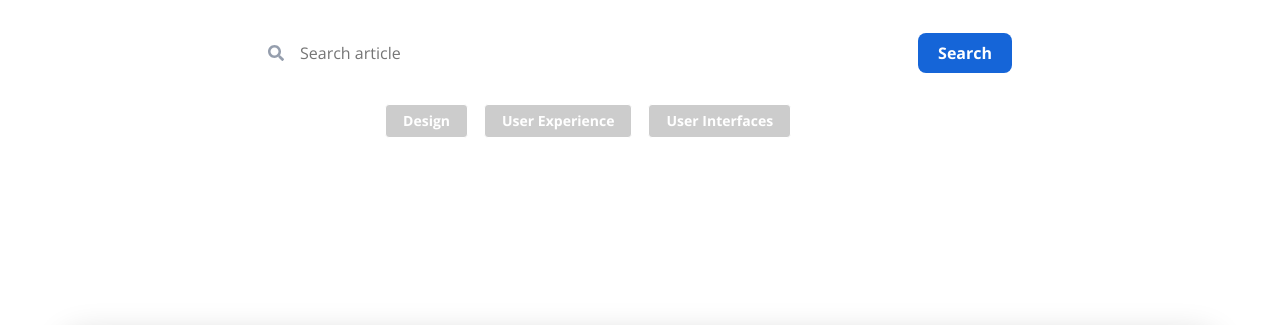
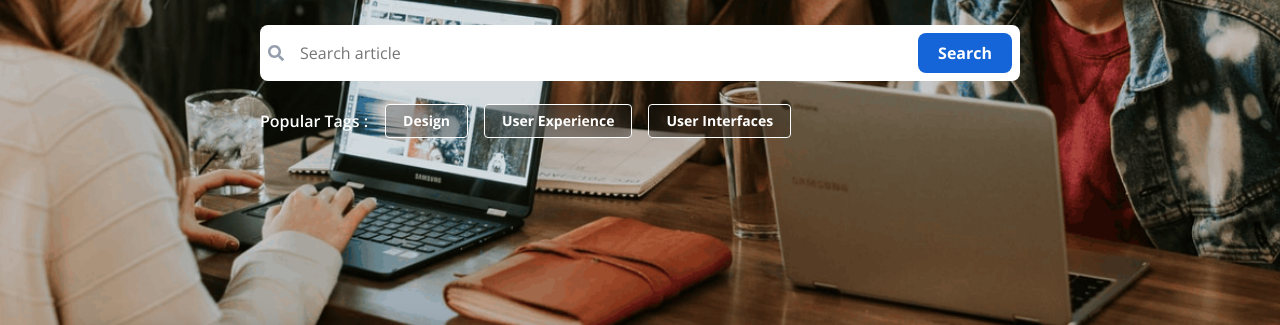
Before and after one commit to Lev-Dolzhenko/heya, a plain HTML site: page index.html in a window 1280 px wide. Shown: the part 273-598 px from the top of the page. Drawn offline with nearby package versions, Linux system fonts and the light colour scheme; files that its build step writes are made by us from their sources; files whose address does not match are found by name.

Commit message:
fixed link of bg header again

```diff
--- a/scss/blocks/_headerNav.scss
+++ b/scss/blocks/_headerNav.scss
@@ -1,5 +1,5 @@
 .header {
-  background-image: url(content/header/bgHeader.png);
+  background-image: url(/content/header/bgHeader.png);
   background-repeat: no-repeat;
   background-position: center;
   background-size: cover;
```
